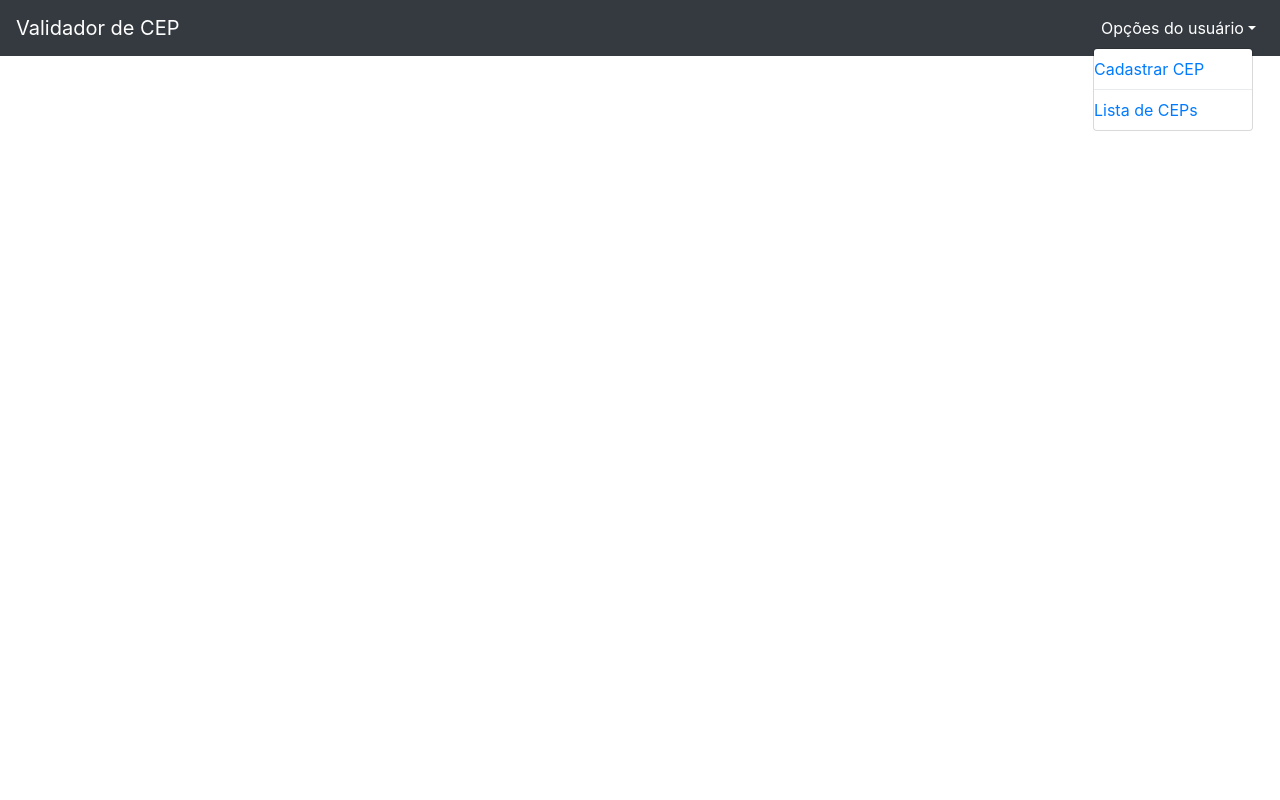
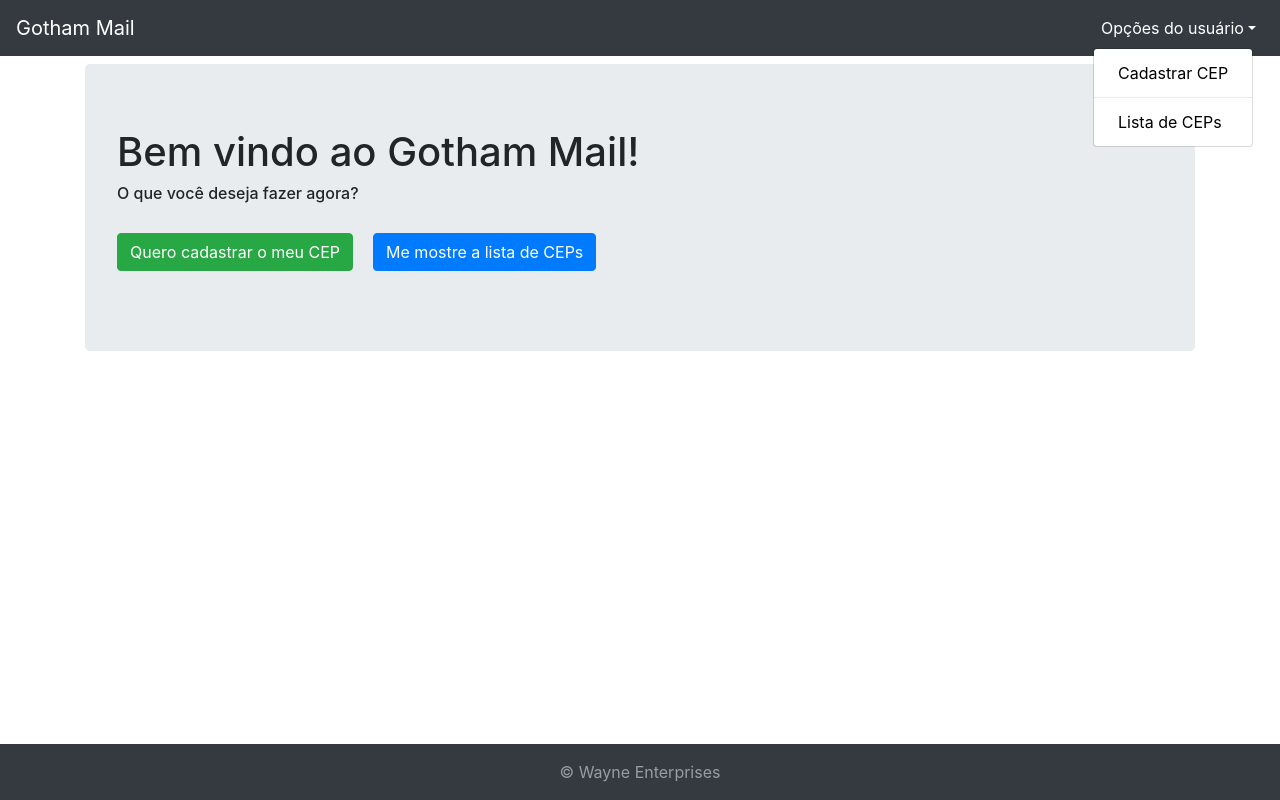
Before and after one commit to Kevin-Lev/cep-validator, a Next.js app: page / in a window 1280 px wide. Both pictures are taken after a click on the button "Opções do usuário". Built offline with nearby package versions, Linux system fonts and the light colour scheme.

Commit message:
adição do footer; jumbotron na tela principal; ajustes no layout

```diff
--- a/components/CepInput.js
+++ /dev/null
@@ -1,34 +0,0 @@
-import { Form, Button, Container, Row, Col } from 'react-bootstrap'
-
-
-const CepInput = ({ isSubmitting, handleSubmit, handleChange, errors }) => (
-    <Container style={{ marginTop: 170 }}>
-        <Row className="justify-content-center">
-            <Form onSubmit={handleSubmit}>
-                <Form.Group controlId="formCep">
-                    <Form.Label>Digite o CEP de onde você mora</Form.Label>
-                    <Form.Control type="text" placeholder="CEP" min="100001" max="999999" isInvalid={errors.numbers}/>
-                    <Form.Control.Feedback type="invalid">
-                        {errors.numbers}
-                    </Form.Control.Feedback>
-                    <Form.Text className="text-muted">
-                        Digite valores de CEP entre 100000 e 999999.
-                    </Form.Text>
-                </Form.Group>
-
-                <Form.Group controlId="formCity">
-                    <Form.Label>Digite o nome da sua cidade</Form.Label>
-                    <Form.Control type="text" placeholder="Cidade" />
-                </Form.Group>
-                <Row className="justify-content-center">
-                    <Button variant="primary" type="submit">
-                        Cadastrar CEP
-                    </Button>
-                </Row>
-            </Form>
-        </Row>
-    </Container>
-)
-
-
-export default CepInput
--- a/components/CepList.js
+++ b/components/CepList.js
@@ -1,8 +1,8 @@
-import { Table, Container, Row, Col } from 'react-bootstrap'
+import { Table, Container, Row } from 'react-bootstrap'
 
 
 const CepList = ({ ceps }) => (
-    <Container style={{ marginTop: 120, width: '60%'}}>
+    <Container style={{ marginTop: 120, marginBottom: '20%', width: '60%'}}>
         <Row className="justify-content-center">
             <h5>Lista de CEPs cadastrados</h5>
         </Row>
--- /dev/null
+++ b/components/Footer.js
@@ -0,0 +1,16 @@
+import Link from 'next/link'
+
+import { Navbar, Nav, NavDropdown } from 'react-bootstrap'
+
+const Footer = () => (
+    <div >
+        <Navbar fixed="bottom" expand="lg" bg="dark" variant="dark">
+            <Navbar.Text className="mx-auto">
+                © Wayne Enterprises
+            </Navbar.Text>
+        </Navbar>
+    </div>
+)
+
+
+export default Footer
--- a/components/Header.js
+++ b/components/Header.js
@@ -6,24 +6,29 @@ import { Navbar, Nav, NavDropdown } from 'react-bootstrap'
 const Header = () => (
     <div style={{ marginBottom: '5%' }}>
         <Head>
-            <title>Gotham City - Validador de CEP</title>
-            {/* <link rel="icon" href="/favicon.ico" /> */}
+            <title>Gotham City Mail - Validador de CEP</title>
         </Head>
         <Navbar fixed="top" collapseOnSelect expand="lg" bg="dark" variant="dark">
-            <Navbar.Brand href="/">Validador de CEP</Navbar.Brand>
+            <Navbar.Brand href="/">Gotham Mail</Navbar.Brand>
             <Navbar.Toggle aria-controls="responsive-navbar-nav" />
             <Navbar.Collapse id="responsive-navbar-nav">
                 <Nav className="ml-auto">
                     <NavDropdown title="Opções do usuário" id="collasible-nav-dropdown">
-                        <Link href="/ceps/new">
-                            Cadastrar CEP
-                        </Link>
+                        <NavDropdown.Item>
+                            <Link href="/ceps/new">
+                                <a style={{ color: 'black' }}>
+                                    Cadastrar CEP
+                                </a>
+                            </Link>
+                        </NavDropdown.Item>
                         <NavDropdown.Divider />
-                        {/* <NavDropdown.Item> */}
+                        <NavDropdown.Item>
                             <Link href="/ceps">
-                                Lista de CEPs
+                                <a style={{ color: 'black' }}>
+                                    Lista de CEPs
+                                </a>
                             </Link>
-                        {/* </NavDropdown.Item> */}
+                        </NavDropdown.Item>
                     </NavDropdown>
                 </Nav>
             </Navbar.Collapse>
--- a/pages/_app.js
+++ b/pages/_app.js
@@ -1,13 +1,13 @@
 import 'bootstrap/dist/css/bootstrap.min.css'
-import CepInput from '../components/CepInput'
 import Header from '../components/Header'
+import Footer from '../components/Footer'
 
 export default function MyApp({ Component, pageProps }) {
     return (
         <>
-            {/* <Header />
-            <CepInput /> */}
+            <Header />
             <Component {...pageProps} />
+            <Footer />
         </>
     )
 }
--- a/pages/ceps/index.js
+++ b/pages/ceps/index.js
@@ -1,11 +1,9 @@
-import Header from '../../components/Header'
 import CepList from "../../components/CepList"
 import fetch from 'isomorphic-unfetch'
 
 export default function CepsList({ ceps }) {
     return (
         <div>
-            <Header />
             <CepList ceps={ceps} />
         </div>
     )
@@ -15,9 +13,6 @@ CepsList.getInitialProps = async () => {
     const res = await fetch('http://localhost:3000/api/ceps')
     const { data } = await res.json()
 
-    console.log('data')
-    console.log(data)
-
     return {
         ceps: data
     }
--- a/pages/index.js
+++ b/pages/index.js
@@ -1,11 +1,24 @@
-import CepInput from '../components/CepInput'
-import Header from '../components/Header'
+import Link from "next/link";
+import { Jumbotron, Button, Container } from "react-bootstrap";
+
 
 export default function Home() {
   return (
-    <>
-      <Header />
-      {/* <CepInput /> */}
-    </>
+    <Container>
+      <Jumbotron>
+        <h1>Bem vindo ao Gotham Mail!</h1>
+        <h6>
+          O que você deseja fazer agora?
+        </h6>
+        <p style={{ marginTop: 30 }}>
+          <Link href="http://localhost:3000/ceps/new">
+            <Button variant="success">Quero cadastrar o meu CEP</Button>
+          </Link>
+          <Link href="http://localhost:3000/ceps">
+            <Button variant="primary" style={{ marginLeft: 20 }} >Me mostre a lista de CEPs</Button>
+          </Link>
+        </p>
+      </Jumbotron>
+    </Container>
   )
 }
```
Also changed, not shown: pages/ceps/new.js (+14 -9 lines).
